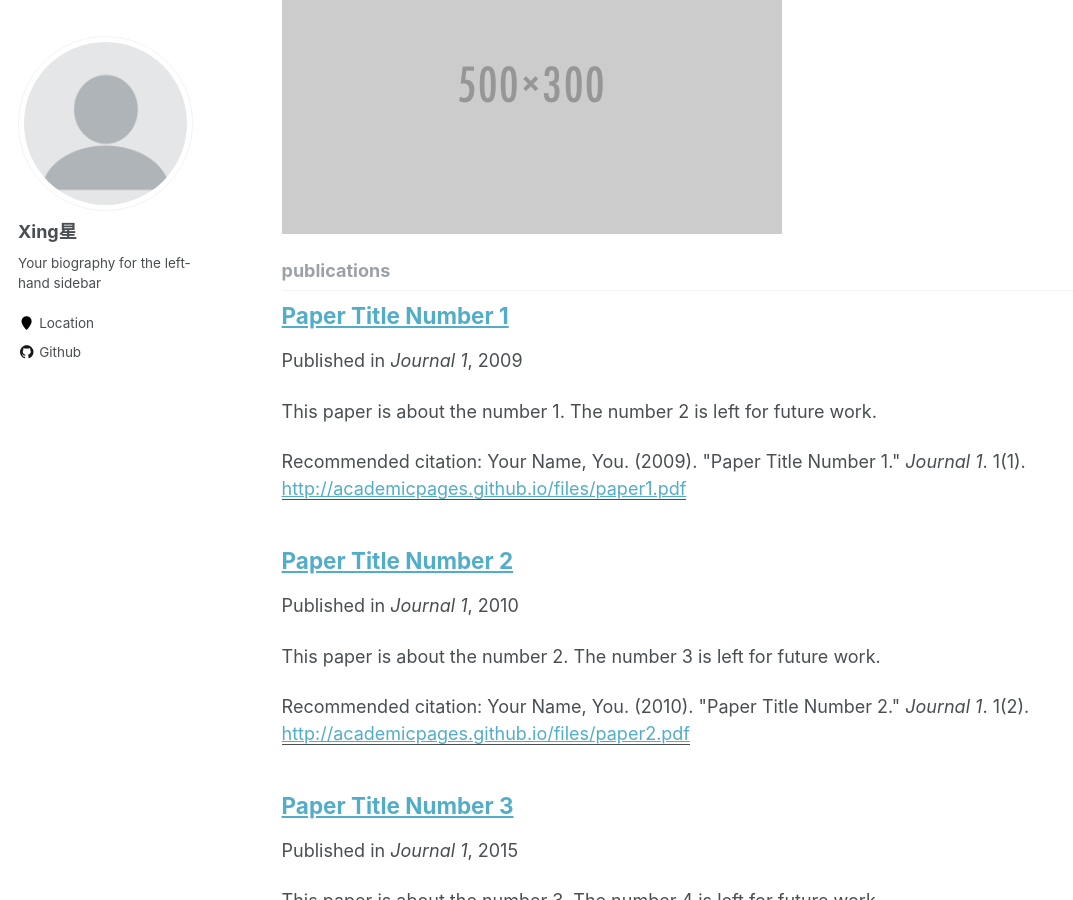
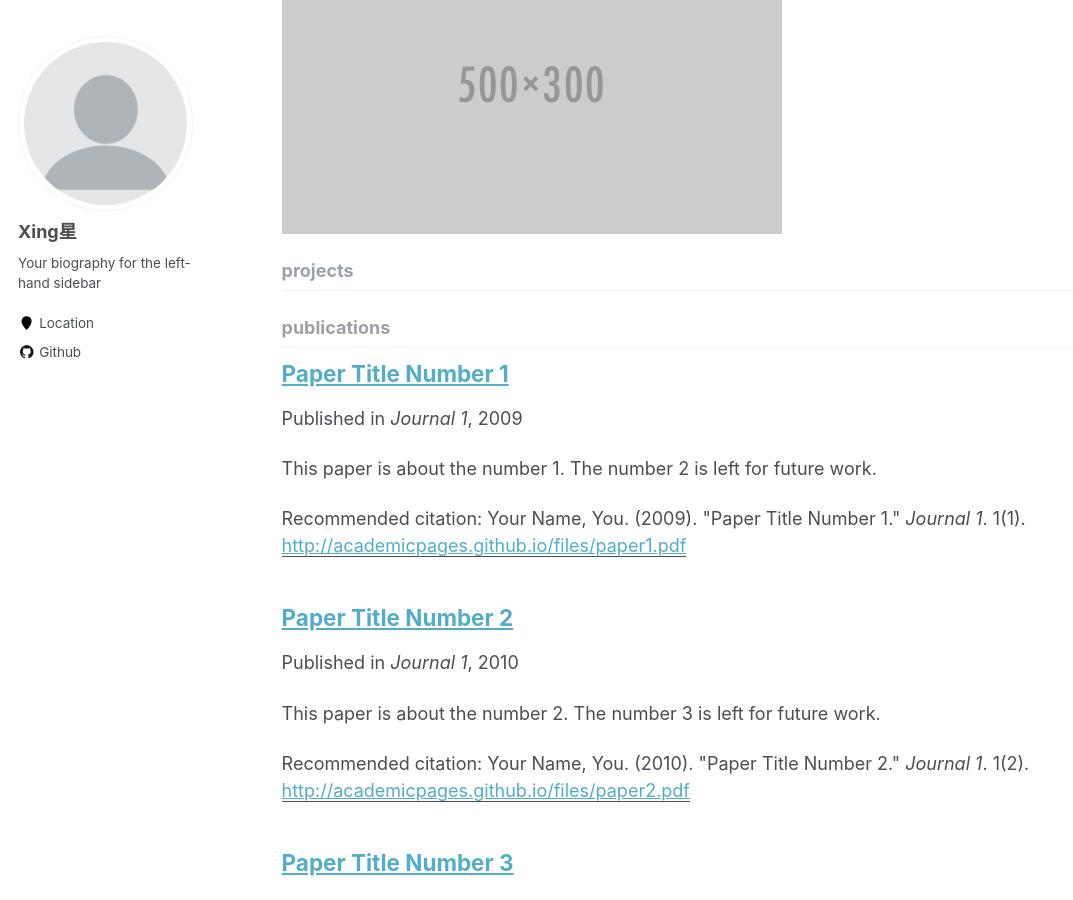
Before and after one commit to CongUcas/CongUcas.github.io, a Jekyll site: the page built from _pages/collection-archive.html, in a window 1280 px wide and 900 px high, scrolled down 870 px. Shown: the whole window, without its empty margins (0-1073 px from the left). Built offline with Jekyll 4.4.1, drawn with Linux system fonts in a browser that asks for light colours; nearby versions of some CDN libraries; a script bundle is joined from its source files by our own code; library files that are not in the unit come from our copies.

Commit message:
Add files via upload

```diff
--- a/_config.yml
+++ b/_config.yml
@@ -187,6 +187,9 @@ collections:
   talks:
     output: true
     permalink: /:collection/:path/
+  projects:
+    output: true
+    permalink: /:collection/:path/
 
 
 # Defaults
@@ -242,6 +245,14 @@ defaults:
       type: talks
     values:
       layout: talk
+      author_profile: true
+      share: true
+  # _projects
+  - scope:
+      path: ""
+      type: projects
+    values:
+      layout: project
       author_profile: true
       share: true
 
```
